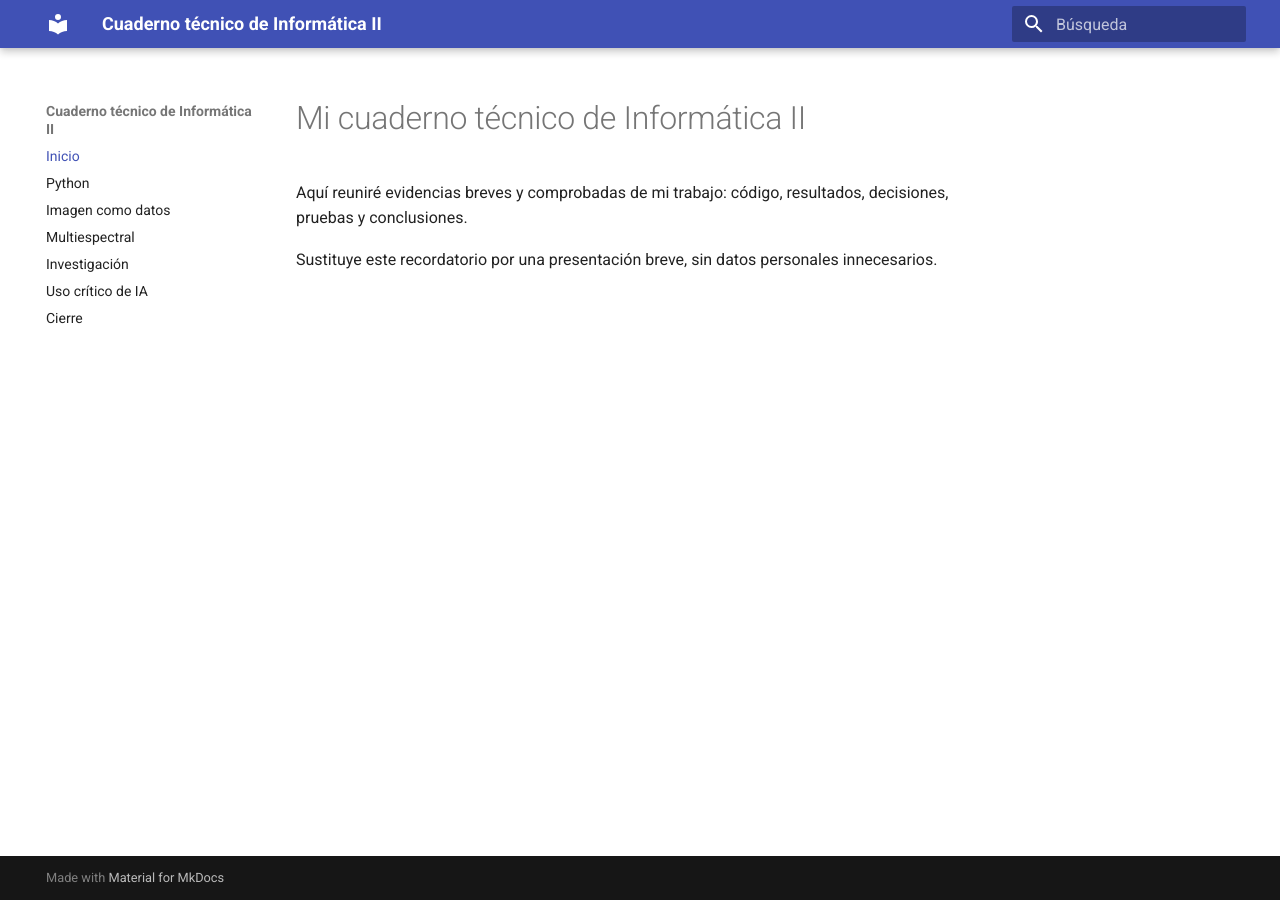
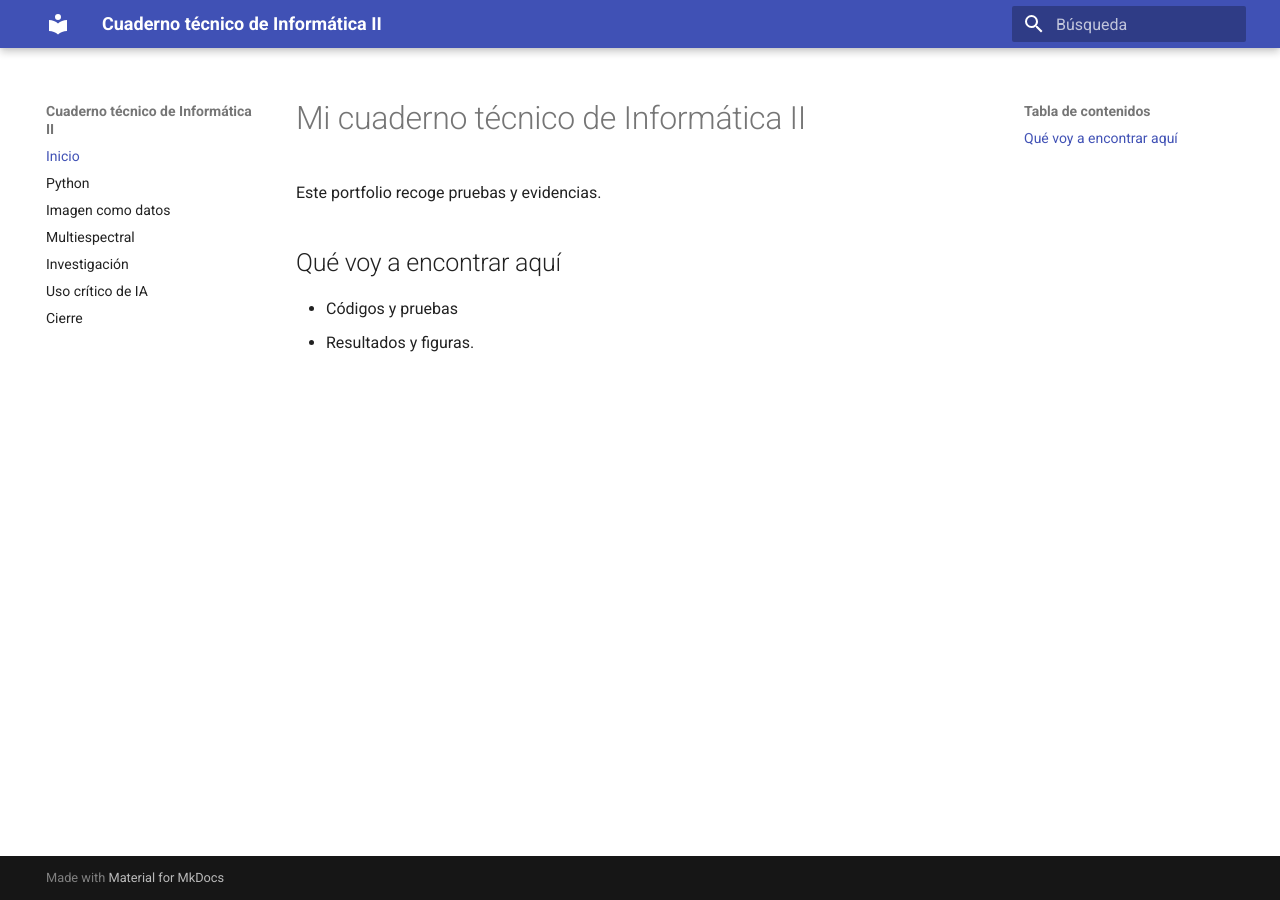
Before and after one commit to rubenguillem-cyber/plantilla_pruebas, an MkDocs documentation site: the page built from docs/index.md, in a window 1280 px wide. Built offline with MkDocs 1.6.1 and Material for MkDocs 9.7.7, drawn with Linux system fonts in a browser that asks for light colours.

Commit message:
Modificacion de web

```diff
--- a/docs/index.md
+++ b/docs/index.md
@@ -1,7 +1,7 @@
 # Mi cuaderno técnico de Informática II
 
-Aquí reuniré evidencias breves y comprobadas de mi trabajo: código, resultados,
-decisiones, pruebas y conclusiones.
+Este portfolio recoge pruebas y evidencias.
 
-Sustituye este recordatorio por una presentación breve, sin datos personales
-innecesarios.
+## Qué voy a encontrar aquí
+- Códigos y pruebas
+- Resultados y figuras.
```
